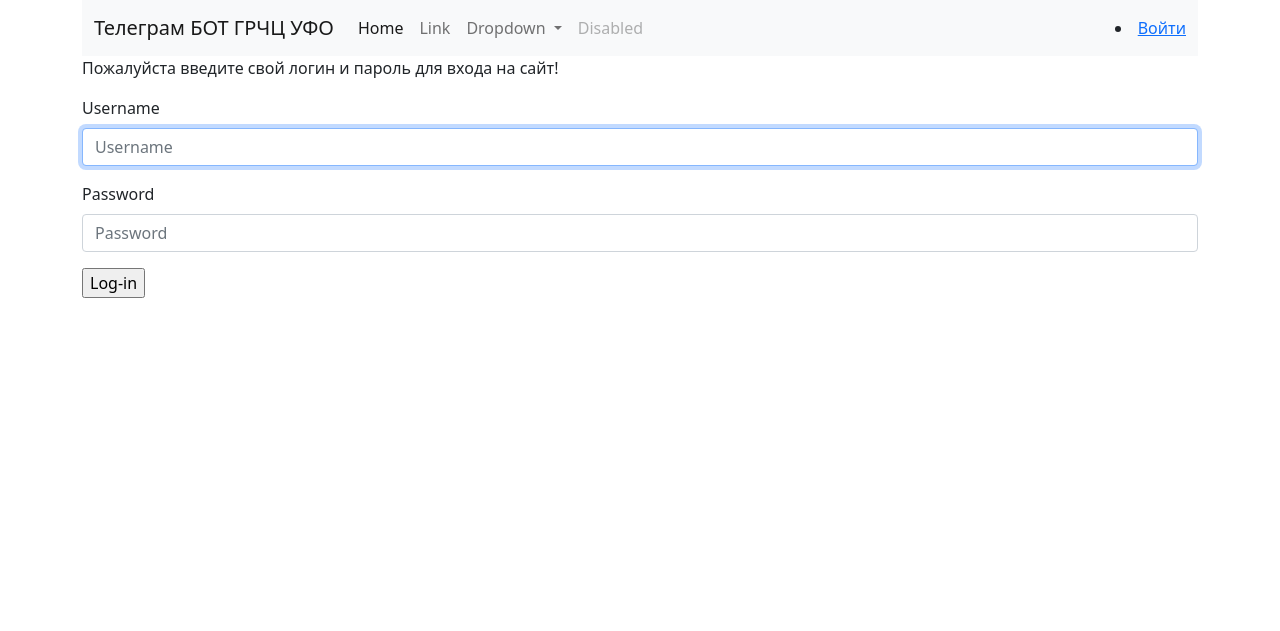
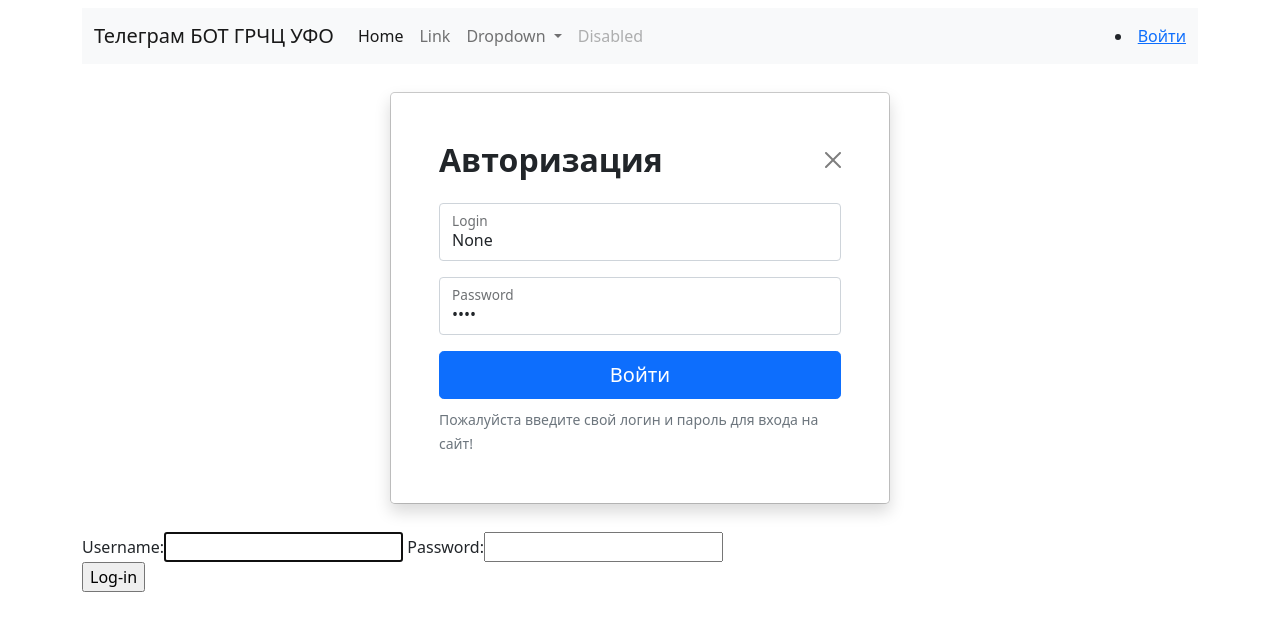
Before and after one commit to Pioner174/TelegramBotTest, a Django app: page /chatbot/login/ in a window 1280 px wide. Shown: the top 631 px of the page. Run offline with Django 3.2, Linux system fonts and the light colour scheme; some libraries are stand-ins or nearby versions.

Commit message:
настройка jqery  идобавление скриптов

```diff
--- a/TelegramBotWeb/WebInterface/templates/base.html
+++ b/TelegramBotWeb/WebInterface/templates/base.html
@@ -4,10 +4,11 @@
     <meta charset="utf-8">
     <meta name="viewport" content="width=device-width, initial-scale=1, shrink-to-fit=no">
     <link href="https://cdn.jsdelivr.net/npm/bootstrap@5.1.1/dist/css/bootstrap.min.css" rel="stylesheet" integrity="sha384-F3w7mX95PdgyTmZZMECAngseQB83DfGTowi0iMjiWaeVhAn4FJkqJByhZMI3AhiU" crossorigin="anonymous">
+    <script src="https://cdn.jsdelivr.net/npm/bootstrap@5.1.1/dist/js/bootstrap.bundle.min.js" integrity="sha384-/bQdsTh/da6pkI1MST/rWKFNjaCP5gBSY4sEBT38Q/9RBh9AH40zEOg7Hlq2THRZ" crossorigin="anonymous"></script>
     <title>{% block title %}{% endblock %}</title>
   </head>
   <body>
-    <div class="container">
+    <div class="container mt-2">
       <nav class="navbar navbar-expand-lg navbar-light bg-light">
           <div class="container-fluid">
             <a class="navbar-brand" href="{% url 'mail' %}">Телеграм БОТ ГРЧЦ УФО</a>
@@ -54,5 +55,6 @@
         </nav>
 
       {% block content %}{% endblock %}
+    </div>
   </body>
 </html>
--- a/TelegramBotWeb/WebInterface/templates/webinterface/login.html
+++ b/TelegramBotWeb/WebInterface/templates/webinterface/login.html
@@ -1,5 +1,5 @@
 {% extends "base.html" %}
-{% load django_bootstrap5 %}
+
 {% block title %}Авторизация{% endblock title %}
 
 {% block content %}
@@ -7,11 +7,38 @@
 {% if form.errors %}
 <p> Ваш логин или пароль не верный, попробуйте еще раз или обратитесь к администратору</p>
 {% else %}
-<p>Пожалуйста введите свой логин и пароль для входа на сайт!</p>
 {% endif %}
+
+    <div class="modal-dialog" role="document">
+      <div class="modal-content rounded-5 shadow">
+        <div class="modal-header p-5 pb-4 border-bottom-0">
+          <!-- <h5 class="modal-title">Modal title</h5> -->
+          <h2 class="fw-bold mb-0">Авторизация</h2>
+          <button type="button" class="btn-close" data-bs-dismiss="modal" aria-label="Close"></button>
+        </div>
+
+        <div class="modal-body p-5 pt-0">
+          <form class="">
+            <div class="form-floating mb-3">
+              <input type="login" class="form-control rounded-4" id="floatingInput" placeholder="login" value="{{form.username.value}}">
+              <label for="floatingInput">Login</label>
+            </div>
+            <div class="form-floating mb-3">
+              <input type="password" class="form-control rounded-4" id="floatingPassword" placeholder="Password" value="{{form.password.value}}">
+              <label for="floatingPassword">Password</label>
+            </div>
+            <button class="w-100 mb-2 btn btn-lg rounded-4 btn-primary" type="submit">Войти</button>
+            {% csrf_token %}
+            <small class="text-muted">Пожалуйста введите свой логин и пароль для входа на сайт!</small>
+
+          </form>
+        </div>
+      </div>
+    </div>
+
 <div class="login-form">
     <form action="." method="post">
-        {% bootstrap_form form %}
+        {{ form }}
         {% csrf_token %}
         <input type="hidden" name="next" value="{{next}}" />
         <p><input type="submit" value="Log-in"></p>
--- a/TelegramBotWeb/WebInterface/urls.py
+++ b/TelegramBotWeb/WebInterface/urls.py
@@ -10,4 +10,5 @@
     path('logout/', auth_views.LogoutView.as_view(template_name="webInterface/logged_out.html"), name='logout'),
     path('mailing/', views.mailing, name='mail'),
     path('chat/', views.chat, name='chat'),
+    path('update_people/',views.dynamic_people_update, name='update_people'),
 ]
```
Also changed, not shown: TelegramBotWeb/WebInterface/templates/webinterface/newsletter.html (+24 -0 lines), TelegramBotWeb/WebInterface/views.py (+13 -0 lines), TelegramBotWeb/WebInterface/models.py (line endings or trailing spaces).
